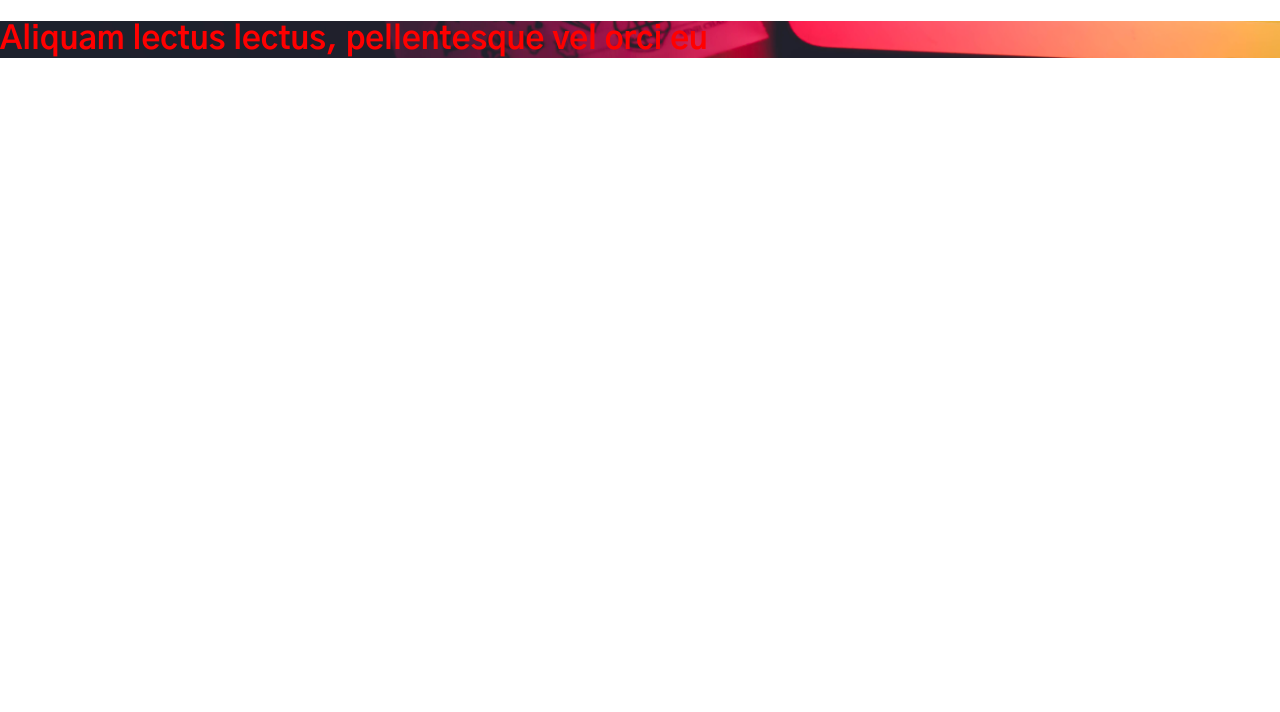
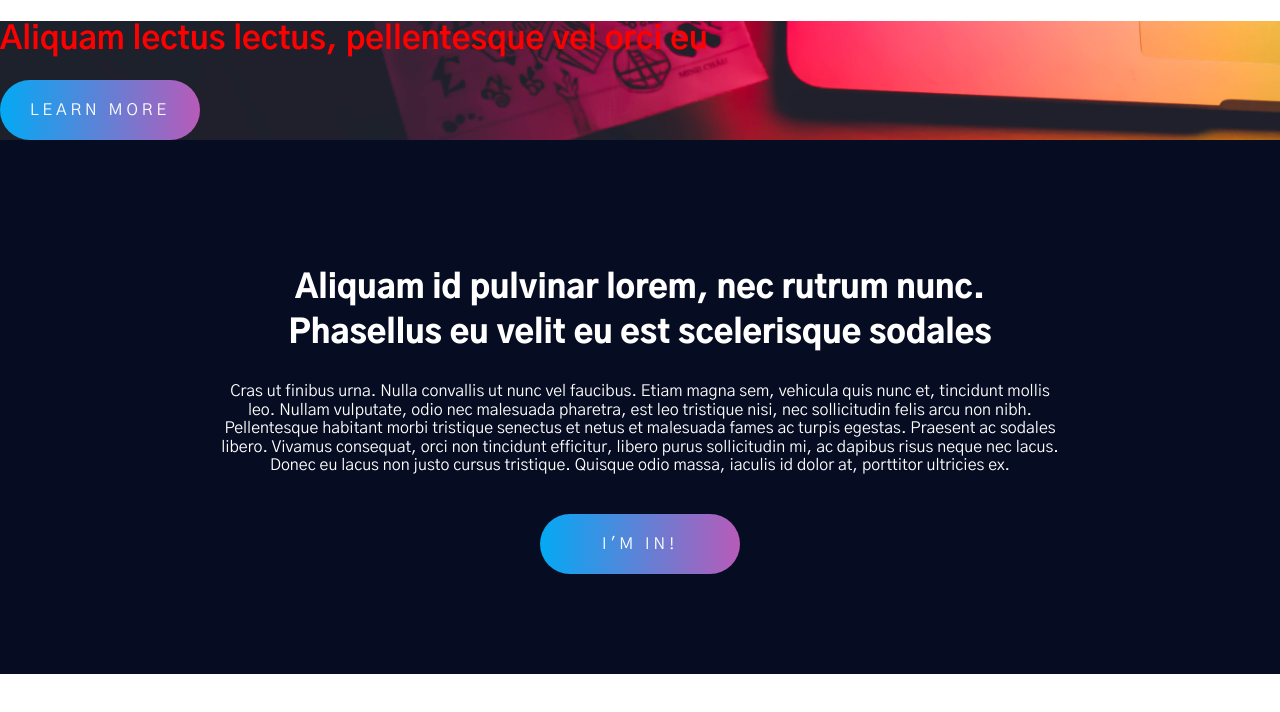
Before and after one commit to bagseye/startup, a Gatsby site: page / in a window 1280 px wide. Built offline with nearby package versions, Linux system fonts and the light colour scheme; Gatsby itself is replaced by a stand-in of ours.

Commit message:
Added button component

```diff
--- a/src/components/Banner/banner.js
+++ b/src/components/Banner/banner.js
@@ -2,6 +2,7 @@ import React from "react"
 import { useStaticQuery, graphql } from "gatsby"
 import styled from "styled-components"
 import BackgroundImage from "gatsby-background-image"
+import Button from "../Button/button"
 
 const Banner = () => {
   const data = useStaticQuery(graphql`
@@ -25,6 +26,7 @@ const Banner = () => {
       >
         <div className="hero-content">
           <h1> Aliquam lectus lectus, pellentesque vel orci eu</h1>
+          <Button cta="Learn More" anchor={true} href="linking" />
         </div>
       </BackgroundImage>
     </BannerWrapper>
@@ -51,6 +53,11 @@ const BannerWrapper = styled.section`
         font-weight: 900;
       }
 
+      button,
+      .anchor {
+        margin: 0 auto;
+      }
+
       @media (min-width: 768px) {
         max-width: 800px;
 
--- /dev/null
+++ b/src/components/Button/button.js
@@ -0,0 +1,72 @@
+import React from "react"
+import styled from "styled-components"
+
+const Button = props => {
+  return (
+    <>
+      {props.anchor ? (
+        <ButtonWrapper className="anchor" as="a" href={props.href}>
+          {props.cta}
+        </ButtonWrapper>
+      ) : (
+        <ButtonWrapper>{props.cta}</ButtonWrapper>
+      )}
+    </>
+  )
+}
+
+const ButtonWrapper = styled.button`
+  position: relative;
+  display: inline-block;
+  width: 200px;
+  height: 60px;
+  text-align: center;
+  line-height: 60px;
+  color: #fff;
+  font-size: 1rem;
+  letter-spacing: 0.25rem;
+  text-transform: uppercase;
+  text-decoration: none;
+  box-sizing: border-box;
+  background: linear-gradient(90deg, #03a9f4, #f441a5, #ffeb3b, #03a9f4);
+  background-size: 400%;
+  border-radius: 30px;
+  border: none;
+
+  &:hover {
+    cursor: pointer;
+    animation: animate 8s linear infinite;
+
+    &::before {
+      filter: blur(20px);
+      opacity: 1;
+      animation: animate 8s linear;
+    }
+  }
+
+  &::before {
+    content: "";
+    position: absolute;
+    top: -5px;
+    left: -5px;
+    right: -5px;
+    bottom: -5px;
+    z-index: -1;
+    background: linear-gradient(90deg, #03a9f4, #f441a5, #ffeb3b, #03a9f4);
+    background-size: 400%;
+    border-radius: 40px;
+    opacity: 0;
+    transition: 0.5s;
+  }
+
+  @keyframes animate {
+    0% {
+      background-position: 0%;
+    }
+    100% {
+      background-position: 400%;
+    }
+  }
+`
+
+export default Button
--- /dev/null
+++ b/src/components/TextBlock/textBlock.js
@@ -0,0 +1,39 @@
+import React from "react"
+import styled from "styled-components"
+
+const TextBlock = ({ title, paragraph, children }) => {
+  return (
+    <TextBlockWrapper>
+      <div className="content-container">
+        <h2>{title}</h2>
+        <p>{paragraph}</p>
+        {children}
+      </div>
+    </TextBlockWrapper>
+  )
+}
+
+const TextBlockWrapper = styled.section`
+  background: #060c21;
+  color: #fff;
+  text-align: center;
+  padding: 100px 30px;
+
+  .content-container {
+    margin: 0 auto;
+    width: 100%;
+    max-width: 850px;
+
+    h2 {
+      font-weight: 900;
+      font-size: 2rem;
+      line-height: 1.4;
+    }
+
+    p {
+      margin-bottom: 40px;
+    }
+  }
+`
+
+export default TextBlock
--- a/src/pages/index.js
+++ b/src/pages/index.js
@@ -1,11 +1,28 @@
 import React from "react"
 import Layout from "../components/layout"
 import Banner from "../components/Banner/banner"
+import TextBlock from "../components/TextBlock/textBlock"
+import Button from "../components/Button/button"
 
 export default () => (
   <>
     <Layout>
       <Banner />
+      <TextBlock
+        title="Aliquam id pulvinar lorem, nec rutrum nunc. Phasellus eu velit eu est
+          scelerisque sodales"
+        paragraph="Cras ut finibus urna. Nulla convallis ut nunc vel faucibus. Etiam
+          magna sem, vehicula quis nunc et, tincidunt mollis leo. Nullam
+          vulputate, odio nec malesuada pharetra, est leo tristique nisi, nec
+          sollicitudin felis arcu non nibh. Pellentesque habitant morbi
+          tristique senectus et netus et malesuada fames ac turpis egestas.
+          Praesent ac sodales libero. Vivamus consequat, orci non tincidunt
+          efficitur, libero purus sollicitudin mi, ac dapibus risus neque nec
+          lacus. Donec eu lacus non justo cursus tristique. Quisque odio massa,
+          iaculis id dolor at, porttitor ultricies ex."
+      >
+        <Button cta="I'm in!" anchor={true} href="/" />
+      </TextBlock>
     </Layout>
   </>
 )
```
